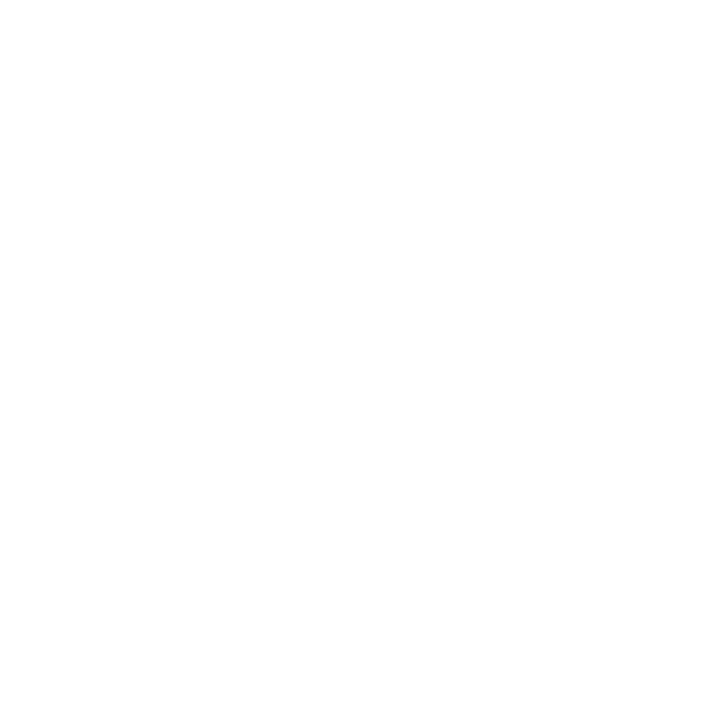
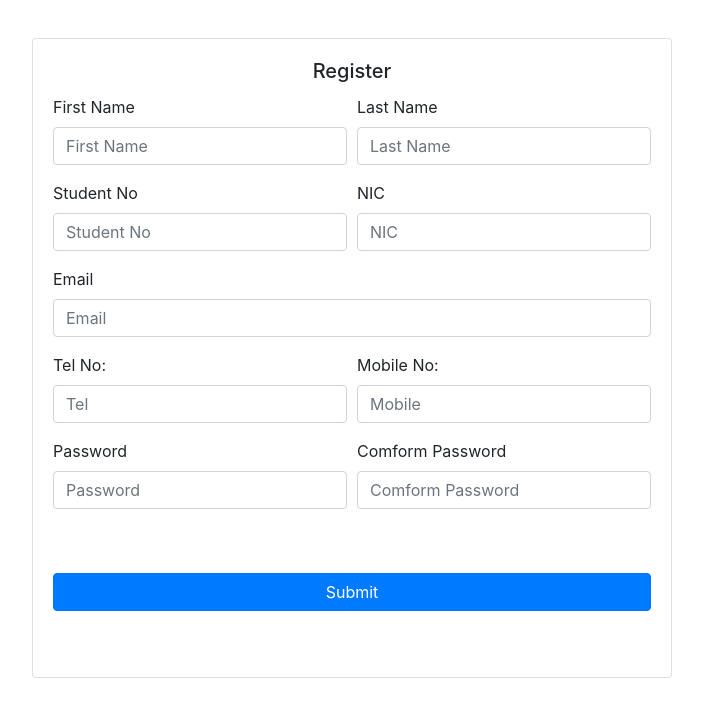
Before and after one commit to anjana6/Library-Management-System, a React (Create React App) app in the folder online-library/: page /user/register in a window 1280 px wide. Shown: the top 714 px of the page, without its empty margins (352-1055 px from the left). Built offline with nearby package versions, Linux system fonts and the light colour scheme.

Commit message:
create Register page

```diff
--- a/online-library/src/App.css
+++ b/online-library/src/App.css
@@ -11,8 +11,12 @@
   left:  20%;
 }
 
-.login{
+.userLoginForm,.adminLoginForm{
   padding: 10%;
+}
+.userRegisterForm{
+  margin-top: 3%;
+  margin-left: 30%;
 }
 /* .img-content{
   margin-top: 30%;
--- a/online-library/src/App.js
+++ b/online-library/src/App.js
@@ -6,6 +6,7 @@
 import UserLogin from './Component/User/UserLogin';
 import Home from './Component/Layout/Home';
 import AdminLogin from './Component/Admin/AdminLogin';
+import UserRegister from './Component/User/UserRegister';
 
 const App = () => {
     return (
@@ -15,6 +16,7 @@
                     <Route exact path='/' component={Home}/>
                     <Route exact path='/user/login' component={UserLogin}/>
                     <Route exact path='/admin/login'component={AdminLogin}/>
+                    <Route exact path='/user/register' component={UserRegister}/>
                 </Switch>
             </Fragment>
         </Router>
--- a/online-library/src/component/Admin/AdminLogin.js
+++ b/online-library/src/component/Admin/AdminLogin.js
@@ -11,7 +11,7 @@
                     <Col xs={6}>
                         <Image src={admin} style={{height:"60%",width:"60%"}}/>
                     </Col>
-                    <Col xs={6} className="login">
+                    <Col xs={6} className="adminLoginForm">
                         <LoginForm/>
                     </Col>
                 </Row>
--- a/online-library/src/component/Forms/LoginForm.js
+++ b/online-library/src/component/Forms/LoginForm.js
@@ -1,5 +1,7 @@
 import React from 'react';
-import {Form,Card,Button} from 'react-bootstrap';
+import {Link} from 'react-router-dom';
+import {Form,Card,Button,Col,Row} from 'react-bootstrap';
+
 
 const LoginForm = () =>{
     return (
@@ -18,11 +20,20 @@
                                 <Form.Label>Password</Form.Label>
                                 <Form.Control type="password" placeholder="Password" />
                             </Form.Group>
-                            <Button variant="primary" type="submit">
-                                Submit
-                            </Button>
+                            <Row>
+                                <Col xs={6}>
+                                    <Button variant="primary" type="submit">
+                                        Submit
+                                    </Button>
+                                </Col>
+                                <Col xs={6} className="login">
+                                    <Link to='/user/register'>Register Now</Link>
+                                </Col>
+                            </Row>
+
                         </Form>
                     </Card.Text>
+
 
                 </Card.Body>
             </Card>
--- a/online-library/src/component/User/UserLogin.js
+++ b/online-library/src/component/User/UserLogin.js
@@ -12,7 +12,7 @@
                     <Col xs={6}>
                         <Image src={users} style={{height:"60%",width:"60%"}}/>
                     </Col>
-                    <Col xs={6} className="login">
+                    <Col xs={6} className="userLoginForm">
                         <LoginForm/>
                     </Col>
                 </Row>
--- /dev/null
+++ b/online-library/src/component/User/UserRegister.js
@@ -0,0 +1,74 @@
+import React from 'react';
+
+import {Form,Col,Button,Card } from 'react-bootstrap';
+
+const  UserRegister = () => {
+    return (
+        <div>
+            <Card className="userRegisterForm" style={{ width: '40rem', height:'40rem'}}>
+                <Card.Body>
+                    <Card.Title className="text-center">Register</Card.Title>
+                    <Card.Text>
+                        <Form>
+                            <Form.Row>
+                                <Form.Group as={Col} controlId="formGridEmail">
+                                <Form.Label>First Name</Form.Label>
+                                <Form.Control type="text" placeholder="First Name" />
+                                </Form.Group>
+
+                                <Form.Group as={Col} controlId="formGridPassword">
+                                <Form.Label>Last Name</Form.Label>
+                                <Form.Control type="text" placeholder="Last Name" />
+                                </Form.Group>
+                            </Form.Row>
+                            <Form.Row>
+                                <Form.Group as={Col} controlId="formGridEmail">
+                                <Form.Label>Student No</Form.Label>
+                                <Form.Control type="text" placeholder="Student No" />
+                                </Form.Group>
+
+                                <Form.Group as={Col} controlId="formGridPassword">
+                                <Form.Label>NIC</Form.Label>
+                                <Form.Control type="text" placeholder="NIC" />
+                                </Form.Group>
+                            </Form.Row>
+
+                            <Form.Group controlId="formGridAddress1">
+                                <Form.Label>Email</Form.Label>
+                                <Form.Control type="email" placeholder="Email" />
+                            </Form.Group>
+                            <Form.Row>
+                                <Form.Group as={Col} controlId="formGridEmail">
+                                <Form.Label>Tel No:</Form.Label>
+                                <Form.Control type="number" placeholder="Tel" />
+                                </Form.Group>
+
+                                <Form.Group as={Col} controlId="formGridPassword">
+                                <Form.Label>Mobile No:</Form.Label>
+                                <Form.Control type="number" placeholder="Mobile" />
+                                </Form.Group>
+                            </Form.Row>
+
+                            <Form.Row>
+                                <Form.Group as={Col} controlId="formGridEmail">
+                                <Form.Label>Password</Form.Label>
+                                <Form.Control type="password" placeholder="Password" />
+                                </Form.Group>
+
+                                <Form.Group as={Col} controlId="formGridPassword">
+                                <Form.Label>Comform Password</Form.Label>
+                                <Form.Control type="password" placeholder="Comform Password" />
+                                </Form.Group>
+                            </Form.Row>
+                            <Button className="mt-5" variant="primary" type="submit" block>
+                                Submit
+                            </Button>
+                        </Form>
+                    </Card.Text>
+                </Card.Body>
+            </Card>
+        </div>
+    )
+}
+
+export default UserRegister;
```
Also changed, not shown: 1 other file (tests, documents, lock files or other folders).
